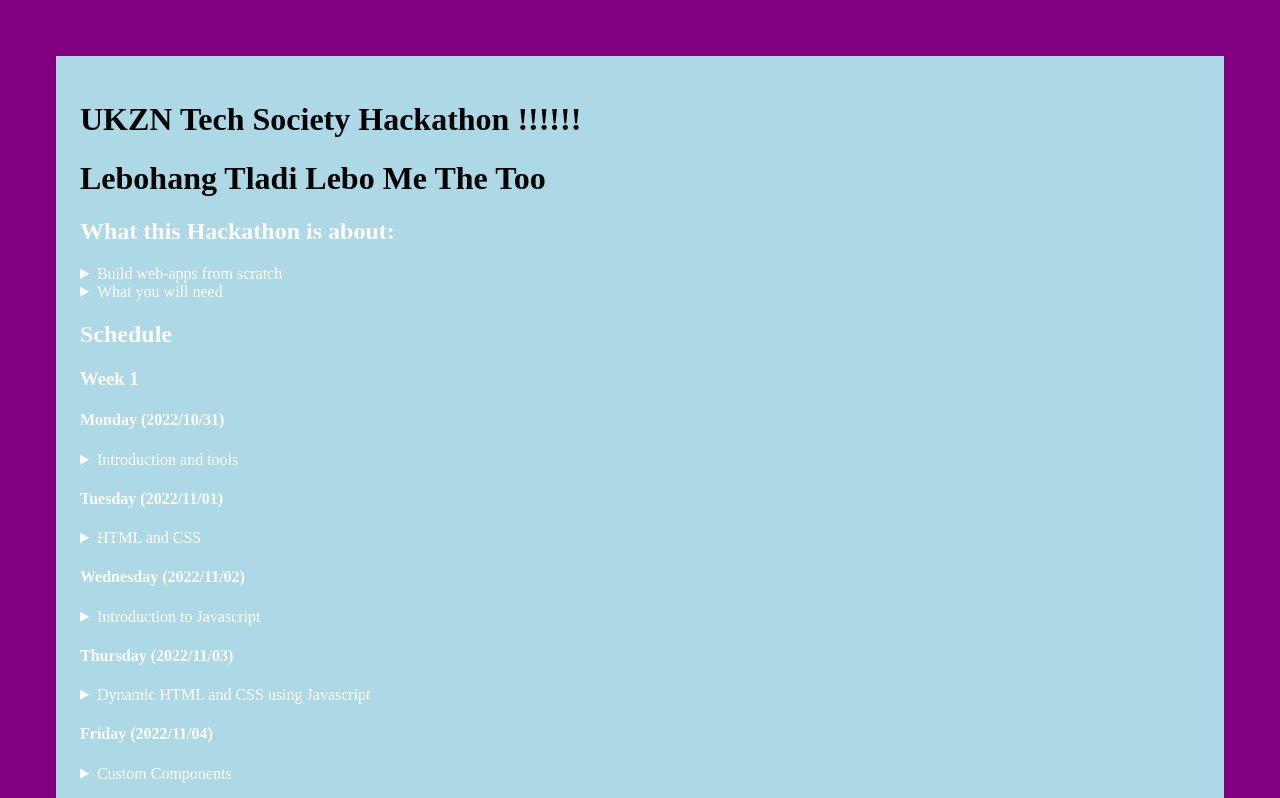
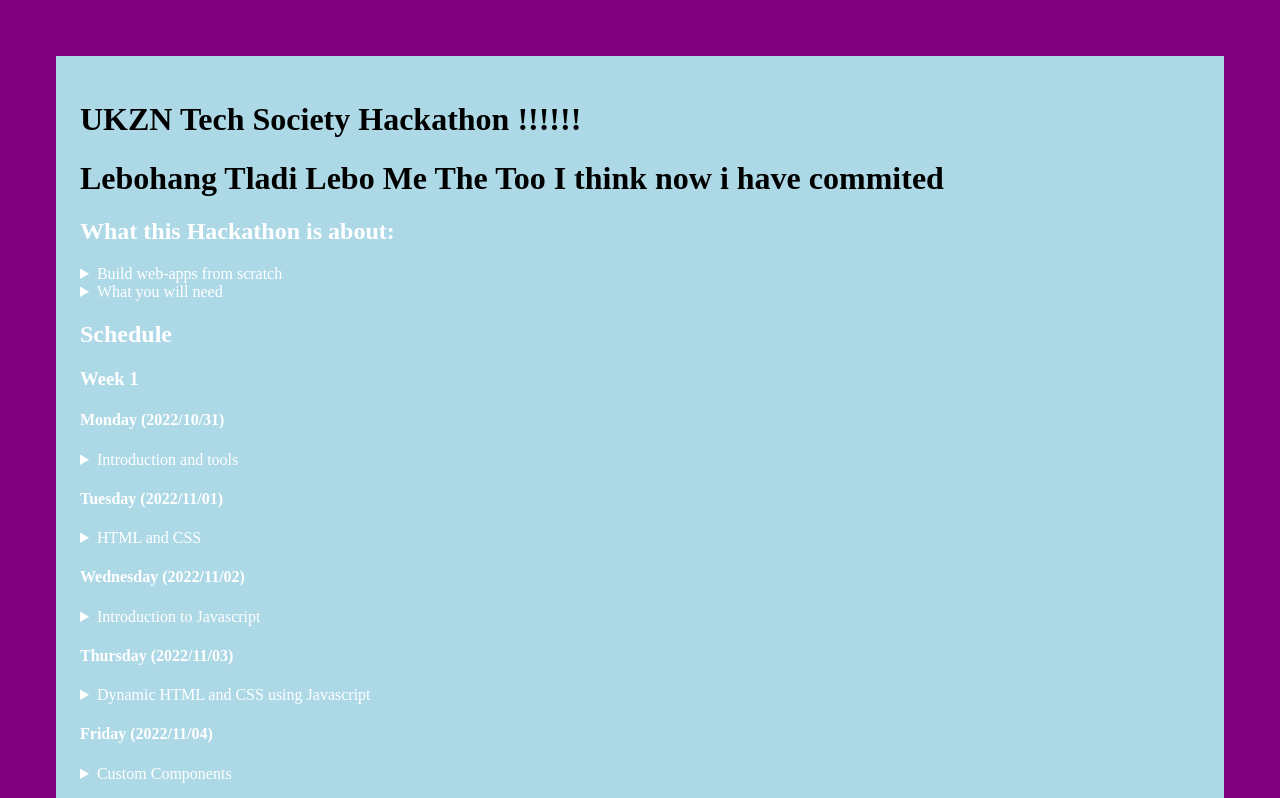
Before and after one commit to TladiL/docs, a plain HTML site: page index.html in a window 1280 px wide. Shown: the top 798 px of the page. Drawn offline with Linux system fonts and the light colour scheme.

Commit message:
I think now I have committed

```diff
--- a/index.html
+++ b/index.html
@@ -8,7 +8,7 @@
 <body>
 <header>
   <h1>UKZN Tech Society Hackathon !!!!!!</h1>
-  <h1>Lebohang Tladi Lebo Me The Too</h1>
+  <h1>Lebohang Tladi Lebo Me The Too I think now i have commited</h1>
 </header>
 <aside>
   <h2>What this Hackathon is about:</h2>
```
